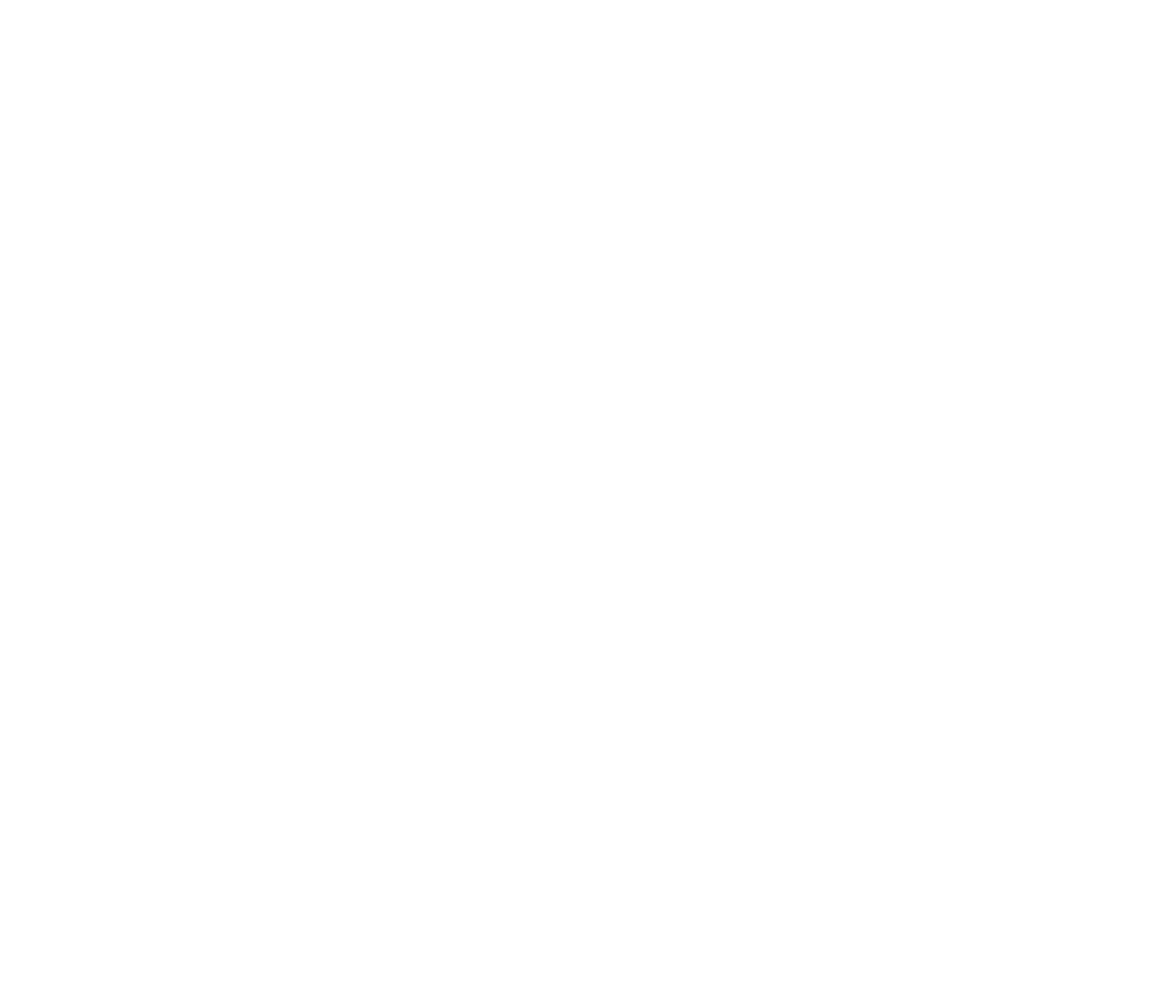
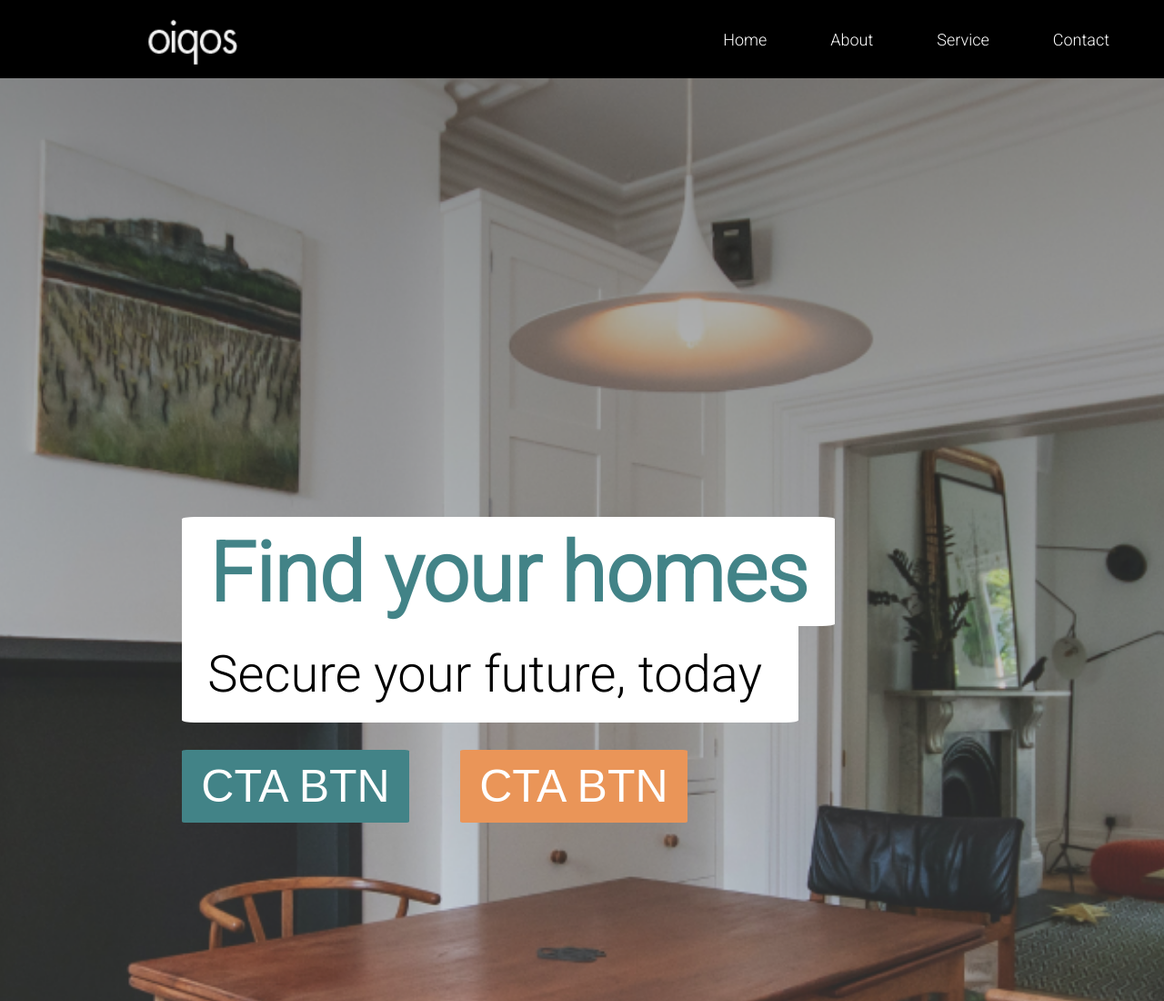
Before and after one commit to Waleedb1997/oiqos-landing-page, a plain HTML site: page index.html in a window 1280 px wide. Shown: the top 1100 px of the page at 91% size. Before the commit the page ends 800 px from the top, so only its background shows below. Drawn offline with Linux system fonts and the light colour scheme.

Commit message:
Latest update

```diff
--- a/index.html
+++ b/index.html
@@ -1,11 +1,57 @@
 <!DOCTYPE html>
 <html lang="en">
-<head>
-    <meta charset="UTF-8">
-    <meta name="viewport" content="width=device-width, initial-scale=1.0">
-    <title>Document</title>
-</head>
-<body>
+  <head>
+    <meta charset="UTF-8" />
+    <meta name="viewport" content="width=device-width, initial-scale=1.0" />
+    <title>Oiqos</title>
+    <link rel="stylesheet" href="style.css" />
+  </head>
 
-</body>
+  <body>
+    <nav>
+      <div class="logo">
+        <img src="assets/oiqos logo2 white 1.png" alt="Logo" />
+      </div>
+      <a>Home</a>
+      <a>About</a>
+      <a>Service</a>
+      <a>Contact</a>
+    </nav>
+
+    <section class="open-image">
+      <div class="open-text">
+        <h1 class="open-title">Find your homes</h1>
+        <p class="open-para">Secure your future, today</p>
+        <div class="cta-buttons">
+          <button class="cta1">CTA BTN</button>
+          <button class="cta2">CTA BTN</button>
+        </div>
+      </div>
+    </section>
+
+    <section class="hero">
+      <div class="hero-text">
+        <h3 class="hero-title">Hello!</h3>
+        <hr />
+        <p class="hero-para">
+          We're Oiqos, a hybrid style estate agency that puts our clients at the
+          heart of what we do.
+        </p>
+        <div>
+          <p class="hero-para">
+            Whether you are looking to sale or let a home, our specialist agents
+            will ensure you receive the best service possible tailored to the
+            budget you have available.
+          </p>
+        </div>
+        <div>
+          <img
+            class="hero-image"
+            src="assets/pexels-pixabay-210265 1.png"
+            alt="Hero Image"
+          />
+        </div>
+      </div>
+    </section>
+  </body>
 </html>
--- a/style.css
+++ b/style.css
@@ -0,0 +1,145 @@
+@import url("https://fonts.googleapis.com/css2?family=Inter:wght@500;600&family=Roboto:wght@300&display=swap");
+
+* {
+  box-sizing: border-box;
+  margin: 0;
+  padding: 0;
+}
+
+body {
+  font-family: "Arial", sans-serif;
+}
+
+.logo img {
+  height: 62px;
+  width: 102px;
+}
+
+nav {
+  display: flex;
+  align-items: center;
+  background-color: black;
+  padding: 10px;
+  font-family: "Roboto", sans-serif;
+}
+
+nav .logo {
+  margin-right: auto;
+  margin-left: 150px;
+}
+
+nav a {
+  color: white;
+  text-decoration: none;
+  padding: 10px 20px;
+  margin-right: 30px;
+  font-size: 18px;
+}
+
+section.open-image {
+  width: 100%;
+  height: 1300px;
+  background: url("assets/james-mccreddie-UVSUPupTYNM-unsplash\ 1.png")
+    center/cover no-repeat;
+  display: flex;
+  align-items: center;
+  justify-content: flex-start;
+  text-align: start;
+  font-size: 24px;
+  padding-left: 200px;
+}
+
+.open-text {
+  border-radius: 100%;
+  font-family: "Roboto", sans-serif;
+}
+
+.open-title {
+  color: #428387;
+  font-size: 90px;
+  background-color: white;
+  padding: 5px 30px;
+  margin-bottom: -30px;
+  text-align: center;
+  padding-top: 10px;
+  border-radius: 2%;
+}
+
+.open-para {
+  font-size: 56px;
+  background-color: white;
+  padding-top: 30px;
+  text-align: center;
+  margin-right: 40px;
+  margin-bottom: 30px;
+  padding-bottom: 20px;
+  padding-right: 12px;
+  padding-top: 50px;
+  border-radius: 2%;
+}
+
+.cta-buttons {
+  padding-top: 30px;
+  display: inline;
+  font-family: "Roboto", sans-serif;
+}
+
+.cta1 {
+  background-color: #428387;
+  margin-right: 50px;
+  border: none;
+  width: 250px;
+  height: 80px;
+  font-size: 50px;
+  color: white;
+  border-radius: 2%;
+}
+
+.cta2 {
+  background-color: #ea9558;
+  border: none;
+  width: 250px;
+  height: 80px;
+  font-size: 50px;
+  color: white;
+  border-radius: 2%;
+}
+
+.hero {
+  justify-content: space-between;
+  align-items: center;
+  padding: 40px;
+  font-family: "Roboto", sans-serif;
+}
+
+hr {
+  width: 71px;
+  color: solid #ea9558;
+  height: 1px;
+  background: #ea9558;
+  font-size: 0;
+  border: 0;
+  margin-left: 100px;
+  margin-bottom: 100px;
+}
+
+.hero-image {
+  width: 45%;
+  height: 561px;
+  float: right;
+  margin-right: -40px;
+  margin-top: -170px;
+}
+
+.hero-title {
+  color: #428387;
+  font-size: 48px;
+  padding-left: 100px;
+}
+
+.hero-para {
+  font-size: 30px;
+  background-color: white;
+  padding-right: 800px;
+  padding-left: 100px;
+}
```
Also changed, not shown: assets/james-mccreddie-UVSUPupTYNM-unsplash 1.png (added), assets/oiqos logo2 white 1.png (added), assets/pexels-pixabay-210265 1.png (added).
